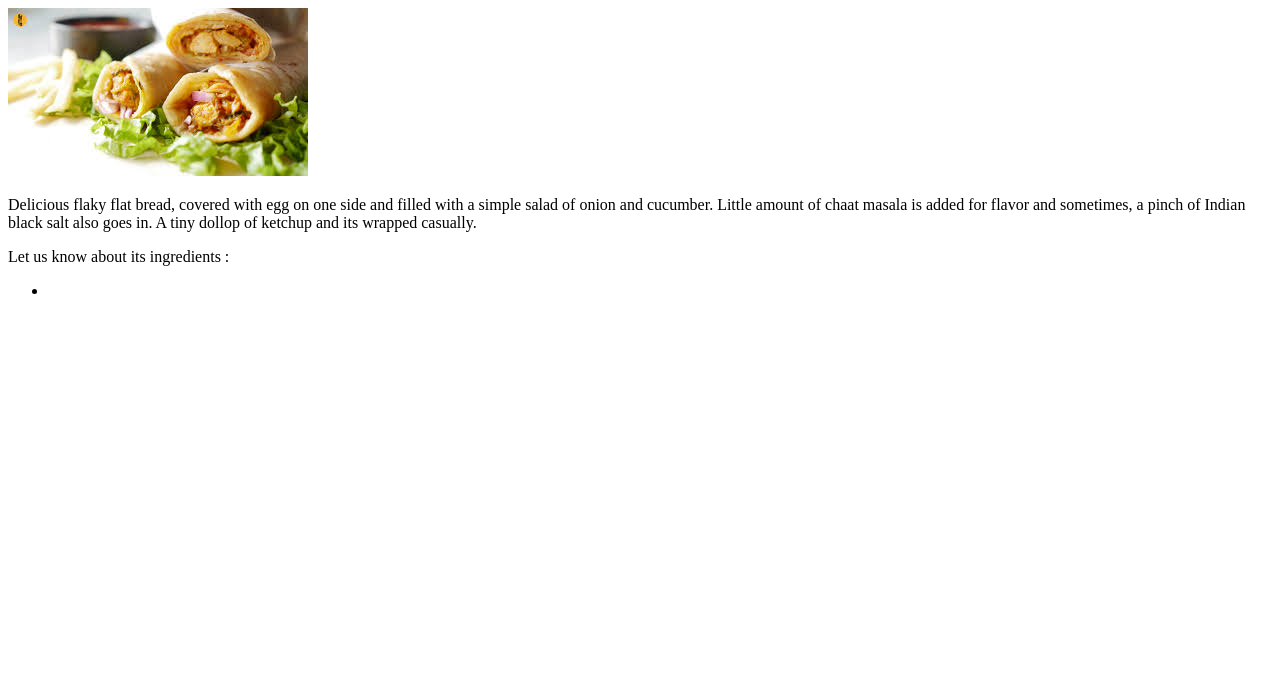
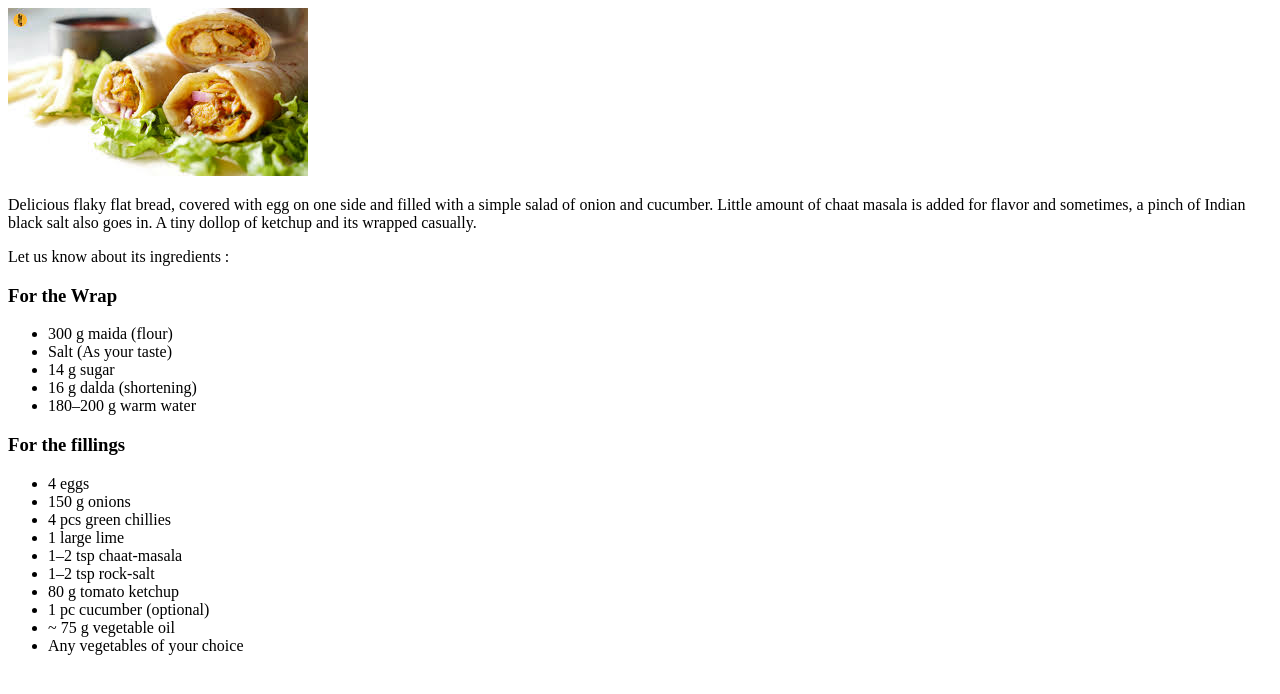
Before and after one commit to snhaRisa/odin-recipes, a plain HTML site: page recipes/eggrolls.html in a window 1280 px wide. Drawn offline with Linux system fonts and the light colour scheme.

Commit message:
Add unordered list in Eggroll page

```diff
--- a/recipes/eggrolls.html
+++ b/recipes/eggrolls.html
@@ -11,8 +11,26 @@
 
         <p>Let us know about its ingredients : </p>
         <p>
+            <h3>For the Wrap</h3>
             <ul>
-                <li></li>
+                <li>300 g maida (flour)</li>
+                <li>Salt (As your taste)</li>
+                <li>14 g sugar</li>
+                <li>16 g dalda (shortening)</li>
+                <li>180–200 g warm water</li>
+            </ul>
+            <h3>For the fillings</h3>
+            <ul>
+                <li>4 eggs</li>
+                <li>150 g onions</li>
+                <li>4 pcs green chillies</li>
+                <li>1 large lime</li>
+                <li>1–2 tsp chaat-masala</li>
+                <li>1–2 tsp rock-salt</li>
+                <li>80 g tomato ketchup</li>
+                <li>1 pc cucumber (optional)</li>
+                <li>~ 75 g vegetable oil</li>
+                <li>Any vegetables of your choice</li>
             </ul>
         </p>
     </body>
```
